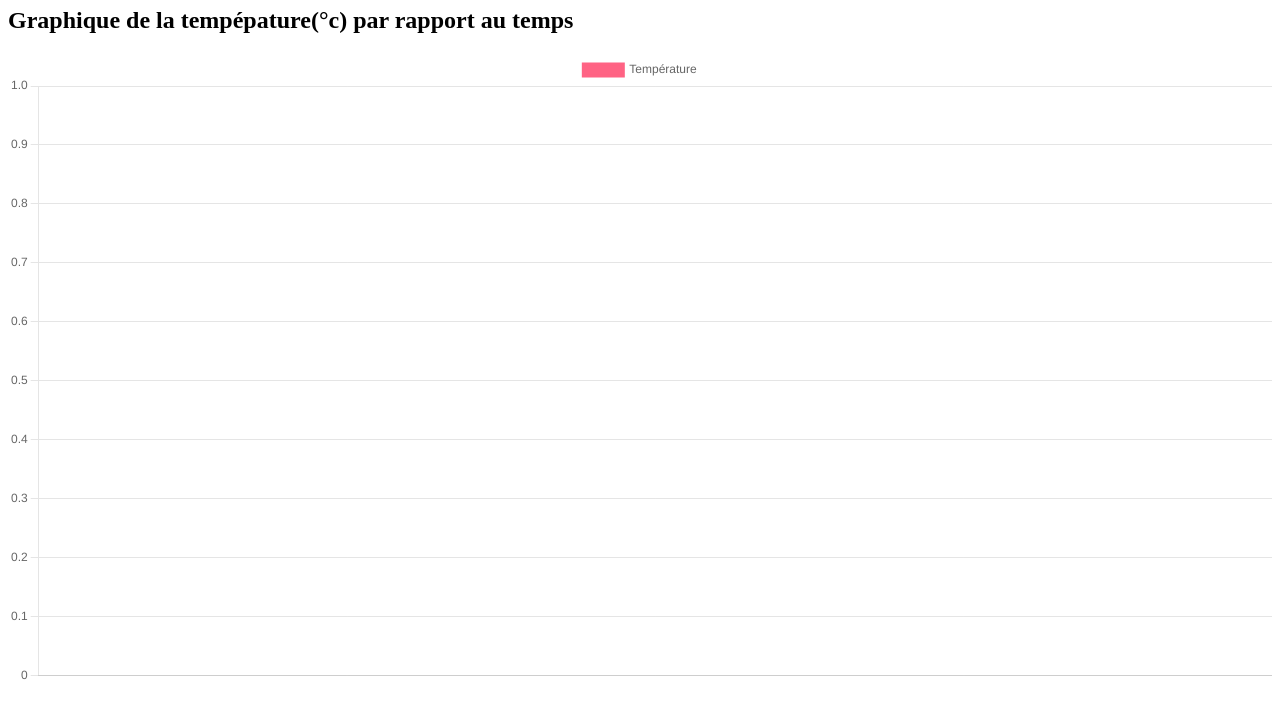
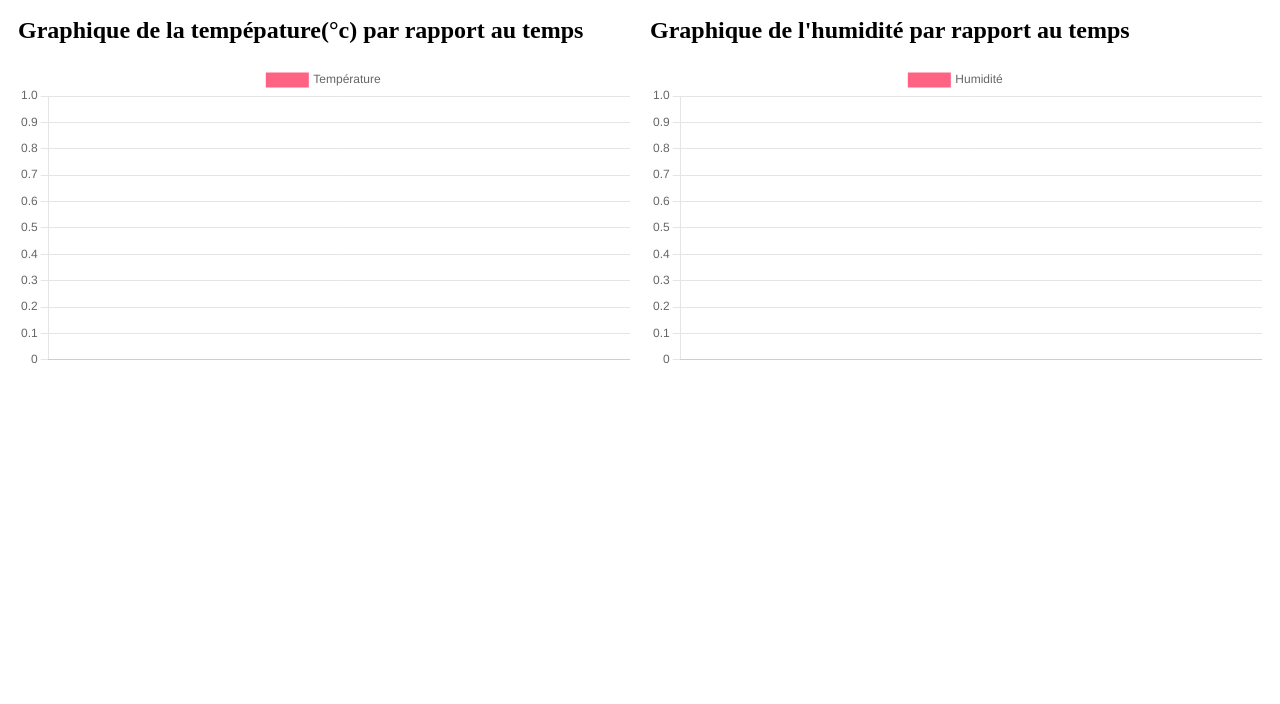
Before and after one commit to Zoriia/GTI780-Lab1-FrontEnd, a plain HTML site: page index.html in a window 1280 px wide. Shown: the part 315-1019 px from the top of the page. After the commit the page ends 800 px from the top, so only its background shows below. Drawn offline with nearby package versions, Linux system fonts and the light colour scheme; no server answers.

Commit message:
les donnees sont split en 2 colonnes

```diff
--- a/index.html
+++ b/index.html
@@ -18,6 +18,23 @@
 
             tr:nth-child(even) {
                 background-color: #dddddd;
+            }
+
+            * {
+             box-sizing: border-box;
+            }
+            /* Create two equal columns that floats next to each other */
+            .column {
+                float: left;
+                width: 50%;
+                padding: 10px;
+            }
+
+            /* Clear floats after the columns */
+            .row:after {
+                content: "";
+                display: table;
+                clear: both;
             }
         </style>
         <meta charset="utf-8" />
@@ -43,6 +60,8 @@
             </tr>
         </table>
 
+        <div class="row">
+            <div class="column">
                 <h1>Historique Temperature</h1>
 
                 <table id="myTableHistoriqueTemp">
@@ -55,8 +74,8 @@
                 <div>
                     <canvas id="tempChart"></canvas>
                 </div>
-
-
+            </div>
+            <div class="column">
                 <h1>Historique Humiditer</h1>
 
                 <table id="myTableHistoriqueHumid">
@@ -70,6 +89,8 @@
                 <div>
                     <canvas id="humChart"></canvas>
                 </div>
+            </div>
+          </div>
     </body>
     <script>
         // Draw graphs
```
Lines whose indentation alone changed are shown as unchanged.
